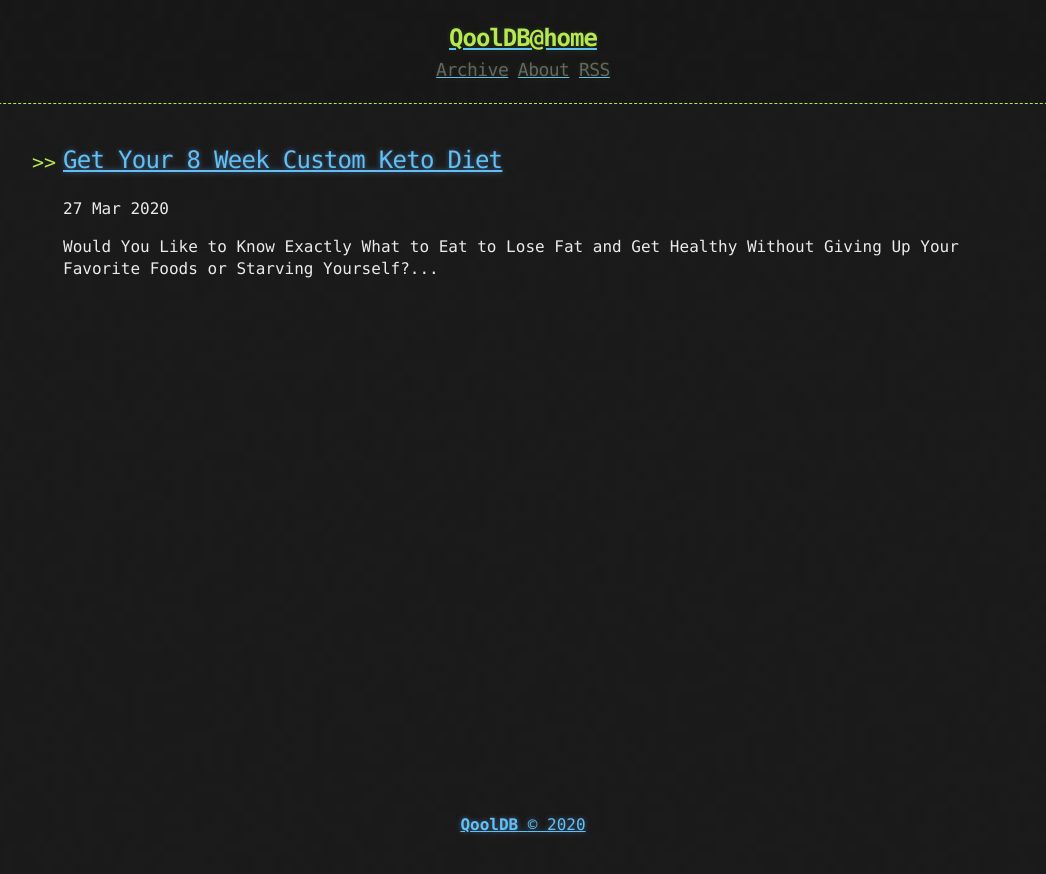
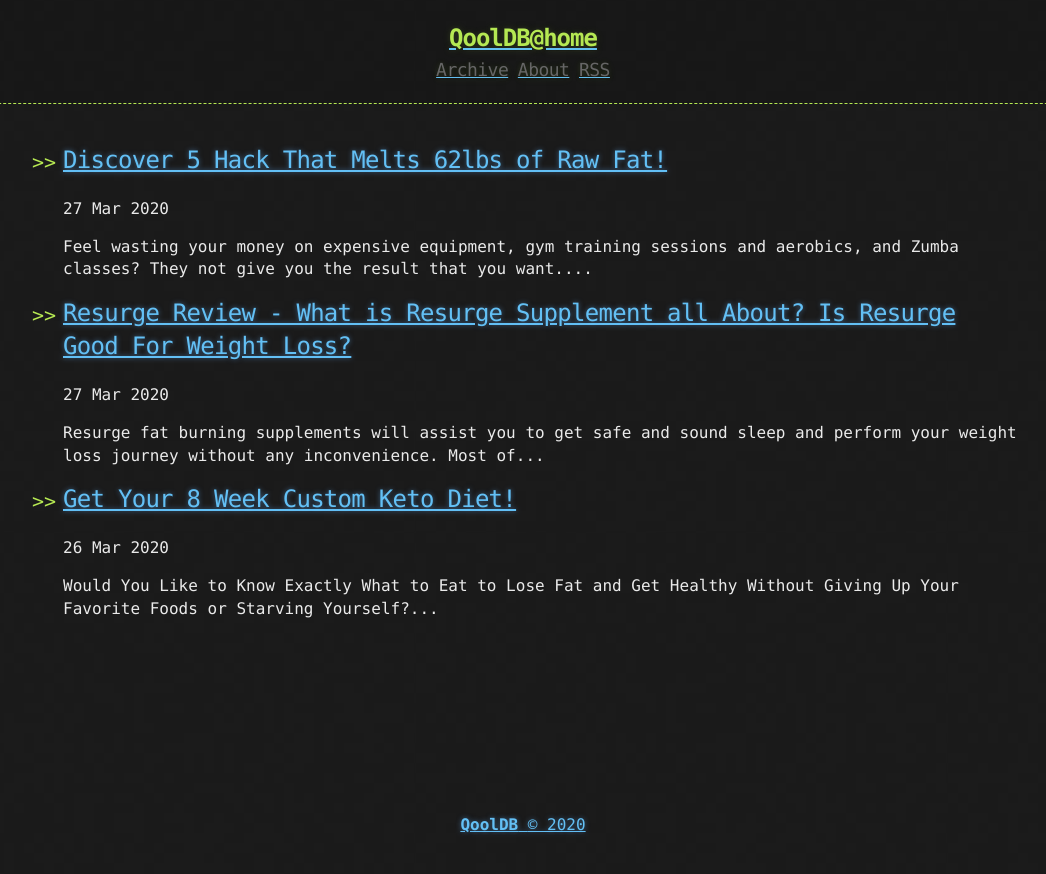
Before and after one commit to coffeecocoa/qooldb, a Jekyll site: the page built from index.html, in a window 1280 px wide. Shown: the top 874 px of the page, without its empty margins (117-1163 px from the left). Built offline with Jekyll 4.4.1, drawn with Linux system fonts in a browser that asks for light colours; the list of posts is cut into pages by our own code.

Commit message:
commit page 2

```diff
--- /dev/null
+++ b/_posts/2020-03-27-What-is-Resurge-Supplement-all-About-Is-Resurge-Good-For-Weight-Loss.md
@@ -0,0 +1,54 @@
+---
+title: Resurge Review - What is Resurge Supplement all About? Is Resurge Good For Weight Loss?
+published: true
+---
+
+Resurge fat burning supplements will assist you to get safe and sound sleep and perform your weight loss journey without any inconvenience.
+
+<p align="center">
+    <a href="https://bit.ly/2y2WwYm" target="_blank">
+        <img src="https://resurgesupplement.com/wp-content/uploads/2020/03/resurge.png" width="450" alt="resurge supplement weight loss">
+    </a>
+</p>
+
+Most of the supplements contribute to boosting the metabolism level of your body, which provides quick weight loss and deep sleep.
+
+Metabolism can be increased by so many different ways in which we have Thermogenesis. This process can increase your body metabolism by boosting your body temperature.
+
+Another most straightforward approach is to prevent the food cravings using suppressing your body’s appetite.
+
+As much carbs your will consume, the more it will contribute to the slow process of fat burning. By suppressing the appetite, you will be able to intake a low amount of calories.
+
+This will initially provide your body to produce an additional amount of energy by burning all extra fats in the body.
+
+### How Does Resurge Diet Pills Work?
+
+Working Process of Resurge Supplement:
+
+<p align="center">
+    <a href="https://bit.ly/2y2WwYm" target="_blank">
+        <img src="https://miro.medium.com/max/521/1*8Rm2n-F-625Bqu2gLESdUw.jpeg" width="350" alt="resurge supplement weight loss">
+    </a>
+</p>
+
+Resurge is known out to be the first-rate and best anti-aging supplement, which will help you to target specific areas of the body affected by excess weight. It will better help you to deal with belly fat or metabolic slowdown.
+
+Resurge diet pills are FDA approved and certified by GMP. It won’t be showing any side effects or harms to a human body at any stage.
+
+Resurge is the just diet pill in the world, which is based on eight different ingredients. All the ingredients used in this supplement are 100% tested, and laboratory tested.
+
+This supplement will work to improve your deep-sleep and enhance your metabolic regeneration, which is useful for both women and men. Restoring your health and burning your body excess fat will be a lot easier with this weight loss supplement.
+
+### Is Resurge Safe?
+
+Resurge is absolutely 100% natural, safe and effective. Many thousands of folks enjoy taking Resurge every day and there has been absolutely zero side effects reported. Every capsule of Resurge is manufactured here in the USA in our state of the art FDA approved and GMP (good manufacturing practices) certified facility under the most sterile, strict and precise standards.
+
+Resurge is 100% all natural and non-GMO. As always, if you have a medical condition it’s recommended to consult with your doctor.
+
+If you are disturbed from your obesity or weight gain issues, then don’t forget to use this supplement right now!
+
+<p align="center">
+    <a href="https://bit.ly/2y2WwYm" target="_blank">
+        <img src="assets/images/posts/interested.png" width="180">
+    </a>
+</p>
--- /dev/null
+++ b/_posts/2020-03-27-discover-5-hack-that-melts-62lbs-of-raw-fat.md
@@ -0,0 +1,22 @@
+---
+title: Discover 5 Hack That Melts 62lbs of Raw Fat!
+published: true
+---
+
+Feel wasting your money on expensive equipment, gym training sessions and aerobics, and Zumba classes?
+
+They not give you the result that you want. Instead, they make it even harder for you to lose weight. So, its time you make the right choice of buying Leptitox and make it as your routine. Within seven days of using this product, you will see considerable changes in your body. And with constant use for a month or two, you will get your dashing, mesmerizing figure back.
+
+<p align="center">
+    <a href="https://bit.ly/2J5fwrn" target="_blank">
+        <img src="https://www.docarzt.com/wp-content/uploads/2019/12/Leptitox-300x300.png" alt="Leptitox fat burn">
+    </a>
+</p>
+
+You cannot find anywhere, the nutrients, vitamins, and detoxifying agents as powerful as in Leptitox. It will cost you a lot of money and time to get all the nutrients present in this supplement. But Leptitox is very inexpensive. So I would like to conclude that this product is worth your money.
+
+<p align="center">
+    <a href="https://bit.ly/2J5fwrn" target="_blank">
+        <img src="assets/images/posts/interested.png" width="180">
+    </a>
+</p>
```
Also changed, not shown: _posts/2020-03-26-get-your-8-week-custom-keto-diet.md (renamed from _posts/2020-03-27-get-your-8-week-custom-keto-diet.md, +1 -1 lines).
